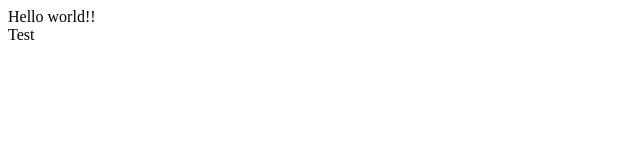
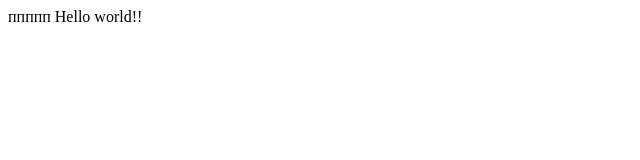
Before and after one commit to dmskrypka/Project1, a plain HTML site: page index.html in a window 1280 px wide. Shown: the full height of the page, 0-640 px from the left. Drawn offline with Linux system fonts and the light colour scheme.

Commit message:
commit 3

```diff
--- a/index.html
+++ b/index.html
@@ -7,7 +7,7 @@
     <title>Project1</title>
 </head>
 <body>
+    ппппп
     Hello world!!<br>
-    Test
 </body>
 </html>
```
